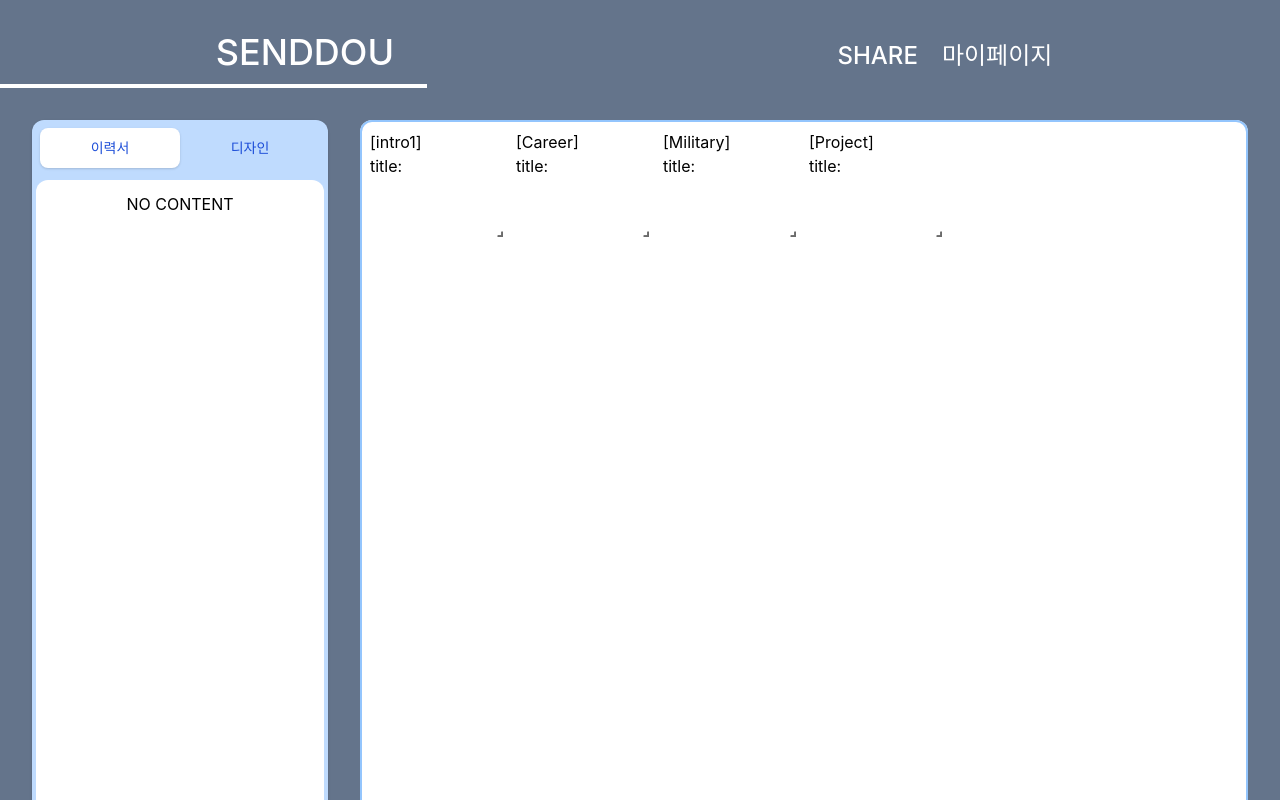
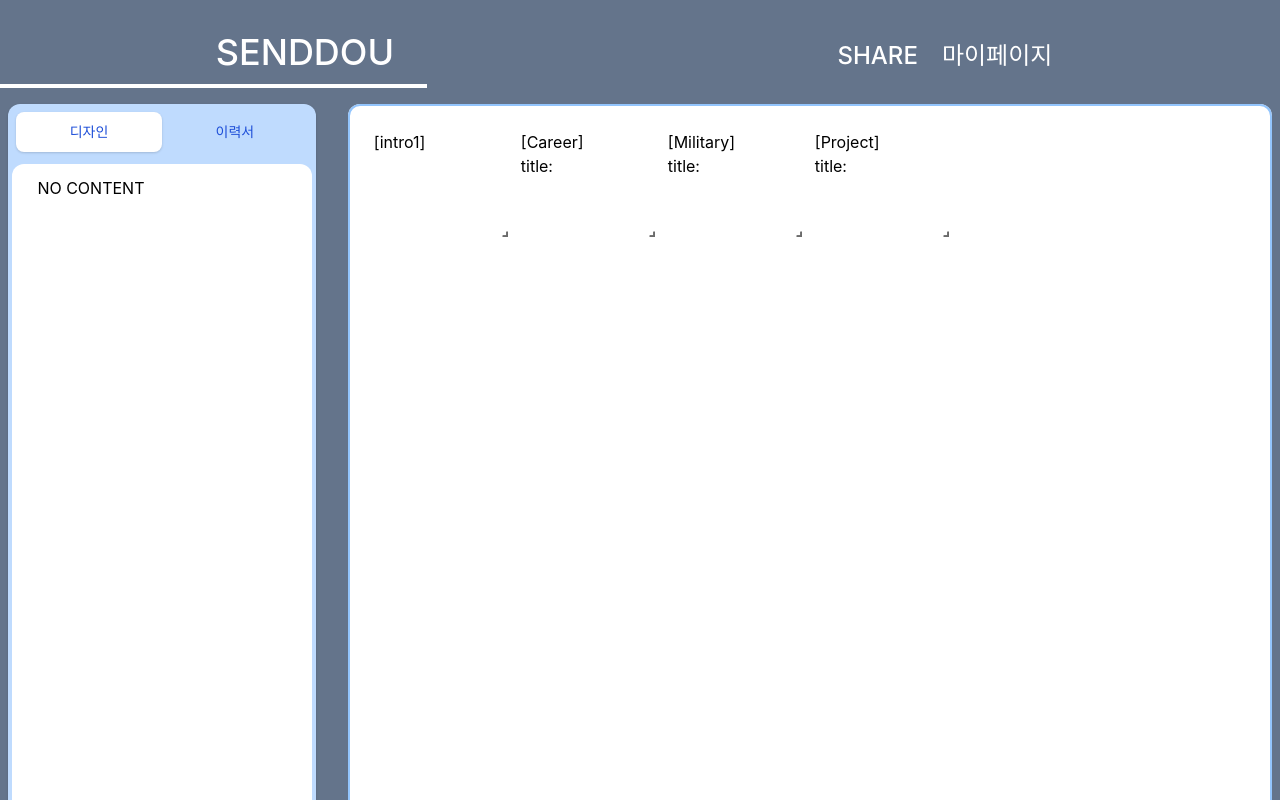
Before and after one commit to tjsry0466/senddou-frontend, a React (Create React App) app: page /edit/design in a window 1280 px wide. Shown: the top 800 px of the page. Built offline with nearby package versions, Linux system fonts and the light colour scheme.

Commit message:
EditDesign 수정

```diff
--- a/src/components/EditDesign/Display.js
+++ b/src/components/EditDesign/Display.js
@@ -30,6 +30,7 @@ function Display(props) {
   });
 
   const getDisplayData = () => {
+    console.log(items)
     return items;
   };
 
@@ -112,7 +113,7 @@ function Display(props) {
             className="drag-area h-full w-full"
             onClick={(e) => e.stopPropagation()}
           >
-            <PickTemplate type={el.type} name={el.name} data={el.data} />
+            <PickTemplate type={el.type} name={el.name} data={el.data} display/>
           </div>
           <span
             className="remove hidden absolute right-2 top-0 cursor-pointer group-hover:block"
@@ -128,7 +129,7 @@ function Display(props) {
 
   return (
     <div
-      className="ml-8 w-3/4 rounded-xl ring-2 ring-blue-300 ring-inset bg-white focus:outline-none min-h-screen"
+      className="ml-8 p-4 w-3/4 rounded-xl ring-2 ring-blue-300 ring-inset bg-white focus:outline-none min-h-screen"
       onClick={onNeverPick}
     >
       {/*<button onClick={onAddItem}>Add Item</button>*/}
--- a/src/components/EditDesign/Edit.js
+++ b/src/components/EditDesign/Edit.js
@@ -4,6 +4,7 @@ import { usePickDispatch, usePickState } from '../../contexts/PickContext';
 import { useDisplayResumeDispatch } from '../../contexts/DisplayResumeContext';
 import { useResumeState } from '../../contexts/ResumeContext';
 import { PickTemplate } from '../../templates/PickTemplate';
+import { useScroll } from '../../hooks/useScroll';
 
 function classNames(...classes) {
   return classes.filter(Boolean).join(' ');
@@ -46,67 +47,23 @@ function Edit() {
       name: 'career1',
     },
     {
-      id: 6,
-      type: 'career',
-      name: 'career1',
+      id: 5,
+      type: 'intro',
+      name: 'introduceMe',
     },
-    {
-      id: 7,
-      type: 'career',
-      name: 'career1',
-    },
-    {
-      id: 8,
-      type: 'career',
-      name: 'career1',
-    },
-    {
-      id: 9,
-      type: 'career',
-      name: 'career1',
-    },{
-      id: 10,
-      type: 'career',
-      name: 'career1',
-    },
-    {
-      id: 11,
-      type: 'career',
-      name: 'career1',
-    },
-    {
-      id: 12,
-      type: 'career',
-      name: 'career1',
-    },
-    {
-      id: 13,
-      type: 'career',
-      name: 'career1',
-    },
-    {
-      id: 14,
-      type: 'career',
-      name: 'career1',
-    },
-    {
-      id: 15,
-      type: 'career',
-      name: 'career1',
-    },
-    {
-      id: 16,
-      type: 'career',
-      name: 'career1',
-    },
-
   ]);
   const resumes = useResumeState();
   const { design, resume } = usePickState();
   const { i, name, design_type } = design;
   const pickDispatch = usePickDispatch();
   const displayResumeDispatch = useDisplayResumeDispatch();
-  const [scroll, setScroll] = useState(false);
+  const { scrollY } = useScroll();
+
+  const isFixed = () => {
+    console.log(scrollY)
+    console.log(scrollY > 88 ? true : false)
+    return scrollY > 95 ? true : false;
+  };
 
   const getDesignByType = () => {
     return designs.filter((i) => i.type === design_type);
@@ -133,11 +90,11 @@ function Edit() {
 
   return (
     <>
-      <div className={`w-1/4 ${scroll ? 'block':'hidden'}`}></div>
-      <div className={`w-1/4 bg-blue-200 rounded-xl shadow ${scroll ? 'fixed':'block'}`}>
+      <div className={`w-1/4 ${isFixed() ? 'block':'hidden'}`}></div>
+      <div className={`w-1/4 bg-blue-200 rounded-xl shadow ${isFixed() ? 'fixed top-2 left-2':''}`}>
         <Tab.Group>
           <Tab.List className='flex flex-1 p-2 bg-blue-900/20 rounded-xl'>
-            {['이력서', '디자인'].map((category) => (
+            {['디자인', '이력서'].map((category) => (
               <Tab
                 key={category}
                 className={({ selected }) =>
@@ -154,7 +111,7 @@ function Edit() {
               </Tab>
             ))}
           </Tab.List>
-          <Tab.Panels as='nav' className='m-1'>
+          <Tab.Panels as='nav' className="m-1">
             {Object.values([designs, resumes]).map((posts, idx) => (
               <Tab.Panel
                 key={idx}
@@ -164,14 +121,14 @@ function Edit() {
                 )}
               >
                 <div
-                  className='flex flex-wrap min-h-screen content-start overflow-y-scroll'
+                  className={`grid grid-cols-${idx ===0 ? '2' : '1'} gap-2 min-h-screen content-start overflow-auto`}
                 >
                   {idx === 0 &&
                     (getDesignByType().length !== 0 ? (
                       getDesignByType().map((post) => (
                         <div
                           key={post.id}
-                          className={`w-1/2 h-40 ring-4 ring-blue-300 rounded-lx ring-inset shadow-lg p-4 ${
+                          className={`w-full h-40 ring-4 ring-blue-300 rounded-lx ring-inset shadow-lg p-4 rounded-xl shadow-lg ${
                             post.name === name && 'ring-blue-600'
                           }`}
                           onClick={() => pickDesignHandle(post.name, post.type)}
@@ -179,7 +136,7 @@ function Edit() {
                           <PickTemplate
                             type={post.type}
                             name={post.name}
-                            data={'hello'}
+                            data={post.data}
                           />
                         </div>
                       ))
@@ -191,7 +148,7 @@ function Edit() {
                     posts.map((post) => (
                       <div
                         key={post.id}
-                        className={`w-full ring-4 ring-blue-300 ring-inset shadow-2xl p-2 mb-2 ${
+                        className={`w-full ring-4 ring-blue-300 ring-inset shadow-2xl p-2 mb-2 rounded-xl ${
                           post.id === resume.id && 'ring-blue-600'
                         }`}
                         onClick={() => pickResumeHandle(String(post.id))}
--- a/src/components/EditDesign/Header.js
+++ b/src/components/EditDesign/Header.js
@@ -1,7 +1,7 @@
 /* This example requires Tailwind CSS v2.0+ */
 import React from 'react';
-import { Disclosure, Menu, Transition } from '@headlessui/react';
-import { BellIcon, MenuIcon, XIcon } from '@heroicons/react/outline';
+// import { Disclosure, Menu, Transition } from '@headlessui/react';
+// import { BellIcon, MenuIcon, XIcon } from '@heroicons/react/outline';
 import { Link } from 'react-router-dom';
 
 const navigation = [
--- a/src/contexts/ResumeContext.js
+++ b/src/contexts/ResumeContext.js
@@ -12,7 +12,14 @@ const initialResumes = [
     company: 'apple',
     title: '애플 지원 이력서 입니다.',
     data: {
-      intro: '안녕하세요',
+      intro: [{
+        'title': '무엇이든지 해결하고자 하는 마음가짐',
+        'content': ['앞에 놓여진 문제는 어떤 방법으로든 해결하고자 하는 마음가짐을 가지고 있습니다. 어떠한 문제에 대해서 다양한 시각으로 관찰하여 좀더 나은 방법으로 해결할 수 있을지 고민합니다.'],
+      },
+        {
+          'title': '무엇이든지 해결하고자 하는 마음가짐2',
+          'content': ['앞에 놓여진 문제는 어떤 방법으로든 해결하고자 하는 마음가짐을 가지고 있습니다.', '어떠한 문제에 대해서 다양한 시각으로 관찰하여 좀더 나은 방법으로 해결할 수 있을지 고민합니다.'],
+        }],
       career: '캐리어입니다.',
     },
   },
@@ -21,7 +28,10 @@ const initialResumes = [
     company: 'google',
     title: '구글 지원 이력서 입니다.',
     data: {
-      intro: '반갑습니다.',
+      intro: [{
+        'title': "무엇이든지 해결하고자 하는 마음가짐",
+        "content": ["앞에 놓여진 문제는 어떤 방법으로든 해결하고자 하는 마음가짐을 가지고 있습니다.","어떠한 문제에 대해서 다양한 시각으로 관찰하여 좀더 나은 방법으로 해결할 수 있을지 고민합니다."]
+      }],
     },
   },
 ];
--- /dev/null
+++ b/src/hooks/useScroll.js
@@ -0,0 +1,26 @@
+import { useState, useEffect } from 'react';
+
+export function useScroll() {
+  const [scrollY, setScrollY] = useState(0);
+  // const [loading, setLoading] = useState(true);
+
+  useEffect(() => {
+    let mounted = true;
+    window.addEventListener('scroll', () => {
+      if (mounted) {
+        // console.log('이벤트 시작');
+        setScrollY(window.pageYOffset);
+        // setLoading(false);
+      }
+    });
+    return () => {
+      // console.log('이벤트 종료');
+      mounted = false;
+      // window.removeEventListener('scroll', debounce(listener, delay));
+    }
+  }, []);
+
+  return {
+    scrollY
+  };
+}
--- a/src/pages/EditDesign.js
+++ b/src/pages/EditDesign.js
@@ -16,7 +16,7 @@ function EditDesign() {
         <ResumeProvider>
           <PickProvider>
             <DisplayResumeProvider>
-              <div className='flex p-8'>
+              <div className='flex pt-4 px-2'>
                 <Edit />
                 <Display />
               </div>
--- a/src/templates/PickTemplate.js
+++ b/src/templates/PickTemplate.js
@@ -3,21 +3,23 @@ import Project from './project/Project';
 import Military from './military/Military';
 import Career from './career/Career';
 import Career1 from './career/Career1';
+import IntroduceMe from './introduce/IntroduceMe';
 
-export function PickTemplate({ type, name, data }) {
+export function PickTemplate({ type, name, data, display}) {
   const template = {
     intro: {
-      intro: <Intro data={data} />,
+      intro: <Intro data={data} display={display}/>,
+      introduceMe: <IntroduceMe data={data} display={display}/>,
     },
     project: {
-      project: <Project data={data} />,
+      project: <Project data={data} display={display}/>,
     },
     military: {
-      military: <Military data={data} />,
+      military: <Military data={data} display={display}/>,
     },
     career: {
-      career: <Career data={data} />,
-      career1: <Career1 data={data} />,
+      career: <Career data={data} display={display}/>,
+      career1: <Career1 data={data} display={display}/>,
     },
   };
 
--- a/src/templates/introduce/Intro.js
+++ b/src/templates/introduce/Intro.js
@@ -4,7 +4,6 @@ function Intro({ data }) {
   return (
     <div className="h-full border-black justify-center align-middle">
       <div>[intro1]</div>
-      <div>title: {data}</div>
     </div>
   );
 }
--- /dev/null
+++ b/src/templates/introduce/IntroduceMe.js
@@ -0,0 +1,39 @@
+import React, { useCallback } from 'react';
+
+function IntroduceMe({ data, display }) {
+
+  const createElement = useCallback((item, display) => {
+    return item.map(el =>
+      (<div key={el.id}>
+        <div className='font-bold text-2xl mt-6'>{el.title}</div>
+        {createContent(el.content)}
+      </div>),
+    );
+  });
+
+  const createContent = useCallback((item) => {
+    return item.map(el => <div className='text-lg'>{el}</div>);
+  });
+
+  return (
+    data && <div className='h-full'>
+      <div className={`${display && 'text-4xl'} font-bold p-2`}>Introduce Me</div>
+      <div className='h-0.5 bg-gray-200'></div>
+      <>
+        {display ? createElement(data) : <>
+          <div className='font-bold'>소제목</div>
+          <div>내용</div>
+        </>}
+      </>
+    </div>
+  );
+}
+
+IntroduceMe.defaultProps = {
+  data: [{
+    "title": "무엇이든지 해결하고자 하는 마음가짐",
+    "content": ["앞에 놓여진 문제는 어떤 방법으로든 해결하고자 하는 마음가짐을 가지고 있습니다.","어떠한 문제에 대해서 다양한 시각으로 관찰하여 좀더 나은 방법으로 해결할 수 있을지 고민합니다."]
+  }],
+};
+
+export default IntroduceMe;
--- a/tailwind.config.js
+++ b/tailwind.config.js
@@ -1,7 +1,7 @@
 module.exports = {
-  // purge: [],
+  purge: [],
   // 테일윈드가 제공하는 용량 최적화?
-  purge: ['./src/**/*.{js,jsx,ts,tsx}', './public/index.html'],
+  // purge: ['./src/**/*.{js,jsx,ts,tsx}', './public/index.html'],
   darkMode: false, // or 'media' or 'class'
   theme: {
     maxWidth: {
```
